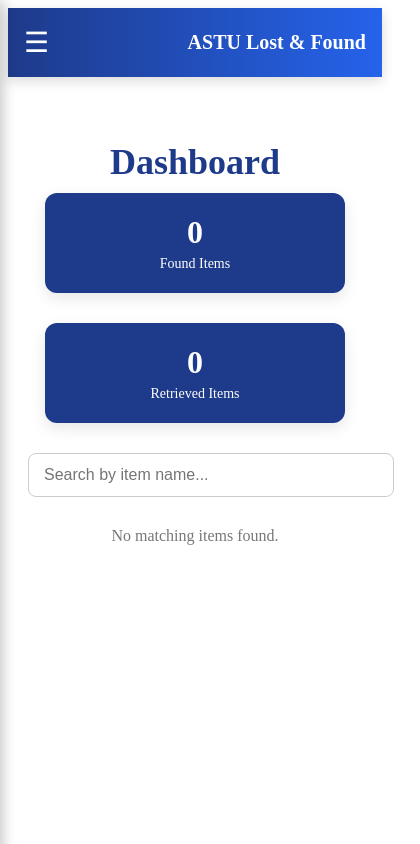
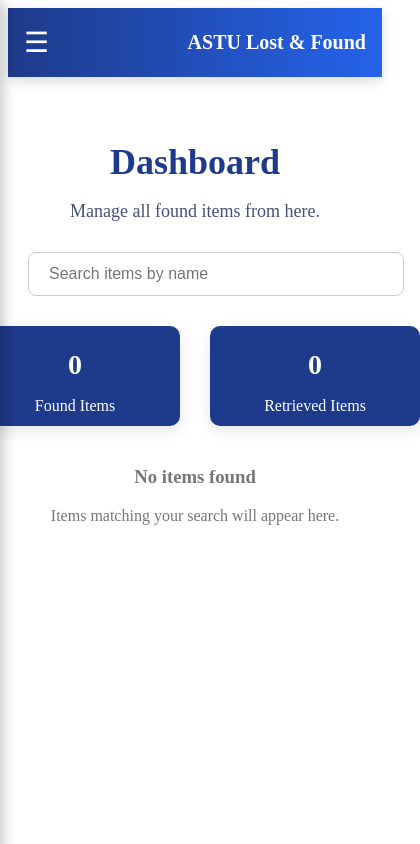
Before and after one commit to babaty73/lost-and-found, a React (Vite) app: page /dashboard in a window 390 px wide. Shown: the whole page, 420 px wide, since content can reach past the window. Built offline with nearby package versions, Linux system fonts and the light colour scheme.

Commit message:
Update front-end: dashboard improvements, search added, responsive UI, item card fixes, and README updated with screenshots and technologies

```diff
--- a/src/components/ItemCard.css
+++ b/src/components/ItemCard.css
@@ -1,40 +1,55 @@
 .item-card {
-  background: #f9f9f9;
-  border: 1px solid #ddd;
-  border-radius: 10px;
-  padding: 20px;
-
+  border: 1px solid #ccc;
+  padding: 15px;
+  margin: 10px;
+  border-radius: 8px;
+  background-color: #f9f9f9;
   display: flex;
   flex-direction: column;
-  justify-content: space-between;
-
-  min-height: 380px;
+  align-items: center;
+  height: 400px;
+  width: 250px;
+  box-shadow: 0 5px 15px rgba(0,0,0,0.05);
+  box-sizing: border-box;
 }
 
-.item-content img {
-  width: 150px;
-  margin-top: 10px;
+.item-card h3 {
+  margin-bottom: 10px;
+  text-align: center;
+}
+
+.item-card p {
+  margin: 4px 0;
+  text-align: center;
+}
+
+.image-container {
+  width: 100%;
+  flex: 1;
+  display: flex;
+  justify-content: center;
+  align-items: center;
+  margin: 10px 0;
+}
+
+.image-container img {
+  max-width: 100%;
+  max-height: 180px;
+  object-fit: contain;
   border-radius: 8px;
 }
 
-.item-actions {
+.retrieve-button {
+  background-color: #1e3a8a;
+  color: white;
+  padding: 10px 15px;
+  border-radius: 5px;
+  border: none;
+  cursor: pointer;
   margin-top: auto;
-  display: flex;
-  justify-content: center;
-  padding-top: 15px;
-  border-top: 1px solid #eee;
+  width: 90%;
 }
 
-.item-actions button {
-  background-color: #1e3a8a;
-  color: white;
-  padding: 10px 16px;
-  border-radius: 6px;
-  border: none;
-  cursor: pointer;
-  transition: 0.3s;
+.retrieve-button:hover {
+  background-color: #163270;
 }
-
-.item-actions button:hover {
-  background-color: #142c6e;
-}
--- a/src/components/ItemCard.jsx
+++ b/src/components/ItemCard.jsx
@@ -2,19 +2,20 @@
 function ItemCard({ item }) {
   return (
     <div className="item-card">
-      <div className="item-content">
-        <h3>{item.name}</h3>
-        <p><strong>Founded:</strong> {item.location}</p>
-        <p><strong>Date:</strong> {item.date}</p>
+      <h3>{item.name}</h3>
+      <p><strong>Location:</strong> {item.location}</p>
+      <p><strong>Date:</strong> {item.date}</p>
 
-        {item.image && (
-          <img src={item.image} alt={item.name} />
-        )}
-      </div>
+      {item.image && (
+        <div className="image-container">
+          <img
+            src={item.image}
+            alt={item.name}
+          />
+        </div>
+      )}
 
-      <div className="item-actions">
-        <button>Retrieve It</button>
-      </div>
+      <button className="retrieve-button">Retrieve It</button>
     </div>
   );
 }
--- a/src/components/Navbar.jsx
+++ b/src/components/Navbar.jsx
@@ -21,7 +21,6 @@
         <Link to="/" onClick={() => setOpen(false)}>Home</Link>
         <Link to="/report-lost" onClick={() => setOpen(false)}>Report Lost</Link>
         <Link to="/report-found" onClick={() => setOpen(false)}>Founded Items</Link>
-        <Link to="/search" onClick={() => setOpen(false)}>Search</Link>
         <Link to="/dashboard" onClick={() => setOpen(false)}>Dashboard</Link>
       </div>
     </nav>
--- a/src/pages/Dashboard.css
+++ b/src/pages/Dashboard.css
@@ -17,9 +17,24 @@
   margin-bottom: 30px;
 }
 
-.no-items {
+.search-container {
+  margin-bottom: 30px;
+}
+
+.search-input {
+  padding: 12px 20px;
+  width: 100%;
+  max-width: 400px;
   font-size: 16px;
-  color: #777;
+  border-radius: 8px;
+  border: 1px solid #ccc;
+  outline: none;
+  transition: 0.3s;
+}
+
+.search-input:focus {
+  border-color: #1e3a8a;
+  box-shadow: 0 0 5px rgba(30, 58, 138, 0.5);
 }
 
 .stats-container {
@@ -27,99 +42,65 @@
   justify-content: center;
   gap: 30px;
   margin-bottom: 40px;
-  flex-wrap: wrap;
+  opacity: 0;
+  transform: translateY(20px);
+  transition: all 0.5s ease;
+}
+
+.stats-container.show {
+  opacity: 1;
+  transform: translateY(0);
 }
 
 .stat-box {
-  width: 220px;
-  height:100px;
-  border-radius: 12px;
-  display: flex;
-  flex-direction: column;
-  justify-content: center;
-  align-items: center;
+  background-color: #1e3a8a;
   color: white;
-  box-shadow: 0 6px 18px rgba(0, 0, 0, 0.1);
-  transition: transform 0.3s ease;
-}
-
-.stat-box:hover {
-  transform: translateY(-5px);
+  padding: 0px 30px;
+  border-radius: 10px;
+  min-width: 150px;
+  height: 100px;
+  text-align: center;
+  box-shadow: 0 5px 15px rgba(0,0,0,0.1);
 }
 
 .stat-box h2 {
-  font-size: 36px;
-  margin: 0;
+  font-size: 28px;
+  margin-bottom: 5px;
 }
 
 .stat-box p {
-  margin-top: 8px;
-  font-size: 15px;
+  font-size: 16px;
 }
 
-.found-box {
-  background: linear-gradient(135deg, #1e3a8a, #2563eb);
+
+.cards-container {
+  display: flex;
+  flex-wrap: wrap;
+  gap: 20px;
+  justify-content: center;
 }
 
-.retrieved-box {
-  background: linear-gradient(135deg, #059669, #10b981);
-}
-
-.cards-container {
-  display: grid;
-  grid-template-columns: repeat(auto-fill, minmax(250px, 1fr));
-  gap: 20px;
-  justify-items: center;
-}
 
 .cards-container > div:hover {
   transform: translateY(-5px);
   transition: 0.3s;
 }
-/* Stats Section */
-.stats-container {
-  display: flex;
-  justify-content: center;
-  gap: 30px;
-  margin-bottom: 30px;
-  flex-wrap: wrap;
+
+
+.empty-state {
+  font-size: 16px;
+  color: #777;
 }
 
-.stat-box {
-  background: #1e3a8a;
-  color: white;
-  padding: 20px 40px;
-  border-radius: 12px;
-  min-width: 180px;
-  height: 60px;
-  box-shadow: 0 5px 15px rgba(0,0,0,0.1);
+.fade-in {
+  opacity: 0;
+  transform: translateY(20px);
+  animation: fadeIn 0.6s forwards;
 }
 
-.stat-box h2 {
-  font-size: 32px;
-  margin: 0;
+@keyframes fadeIn {
+  to {
+    opacity: 1;
+    transform: translateY(0);
+  }
 }
-
-.stat-box p {
-  margin: 5px 0 0;
-  font-size: 14px;
-}
-
-/* Search Section */
-.search-container {
-  margin-bottom: 30px;
-}
-
-.search-container input {
-  width: 100%;
-  max-width: 400px;
-  padding: 12px 15px;
-  border-radius: 8px;
-  border: 1px solid #ccc;
-  font-size: 16px;
-  outline: none;
-}
-
-.search-container input:focus {
-  border-color: #1e3a8a;
-}
--- a/src/pages/Dashboard.jsx
+++ b/src/pages/Dashboard.jsx
@@ -1,44 +1,66 @@
-import { useState } from "react";
+import { useState, useEffect } from "react";
 import ItemCard from "../components/ItemCard";
 import "./Dashboard.css";
 
 function Dashboard({ foundItems }) {
-  const [searchTerm, setSearchTerm] = useState("");
+  const [animate, setAnimate] = useState(false);
+  const [searchQuery, setSearchQuery] = useState("");
+  const [filteredItems, setFilteredItems] = useState(foundItems);
 
-  const filteredItems = foundItems.filter((item) =>
-    item.name.toLowerCase().includes(searchTerm.toLowerCase())
-  );
+  useEffect(() => {
+    setAnimate(true);
+  }, []);
+
+  useEffect(() => {
+    const query = searchQuery.toLowerCase();
+    const filtered = foundItems.filter(
+      (item) =>
+        item.name.toLowerCase().includes(query) ||
+        item.location.toLowerCase().includes(query) ||
+        item.category?.toLowerCase().includes(query)
+    );
+    setFilteredItems(filtered)
+  }, [searchQuery, foundItems]);
+
+  const retrievedCount = 0;
 
   return (
     <div className="dashboard-container">
-      <h1>Dashboard</h1>
+      <h1 className="fade-in">Dashboard</h1>
+      <p className="dashboard-subtitle fade-in">
+        Manage all found items from here.
+      </p>
+
+      {/* Search Bar */}
+      <div className="search-container fade-in">
+        <input
+          type="text"
+          placeholder="Search items by name"
+          value={searchQuery}
+          onChange={(e) => setSearchQuery(e.target.value)}
+          className="search-input"
+        />
+      </div>
 
       {/* Stats Section */}
-      <div className="stats-container">
+      <div className={`stats-container ${animate ? "show" : ""}`}>
         <div className="stat-box">
           <h2>{foundItems.length}</h2>
           <p>Found Items</p>
         </div>
 
         <div className="stat-box">
-          <h2>0</h2>
+          <h2>{retrievedCount}</h2>
           <p>Retrieved Items</p>
         </div>
       </div>
 
-      {/* Search Section */}
-      <div className="search-container">
-        <input
-          type="text"
-          placeholder="Search by item name..."
-          value={searchTerm}
-          onChange={(e) => setSearchTerm(e.target.value)}
-        />
-      </div>
-
-      {/* Items */}
+      {/* Cards */}
       {filteredItems.length === 0 ? (
-        <p className="no-items">No matching items found.</p>
+        <div className="empty-state fade-in">
+          <h3>No items found</h3>
+          <p>Items matching your search will appear here.</p>
+        </div>
       ) : (
         <div className="cards-container">
           {filteredItems.map((item, index) => (
```
Also changed, not shown: screenshots/Dashboard.jpg, 1 other file (tests, documents, lock files or other folders).
